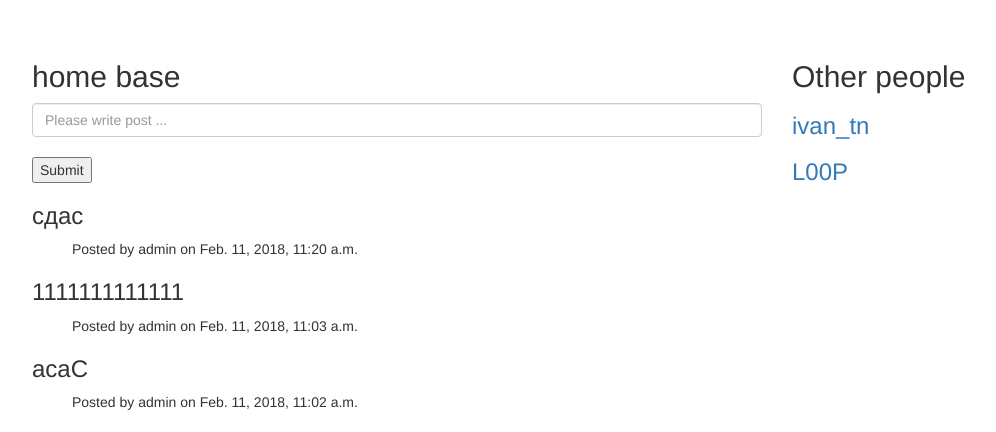
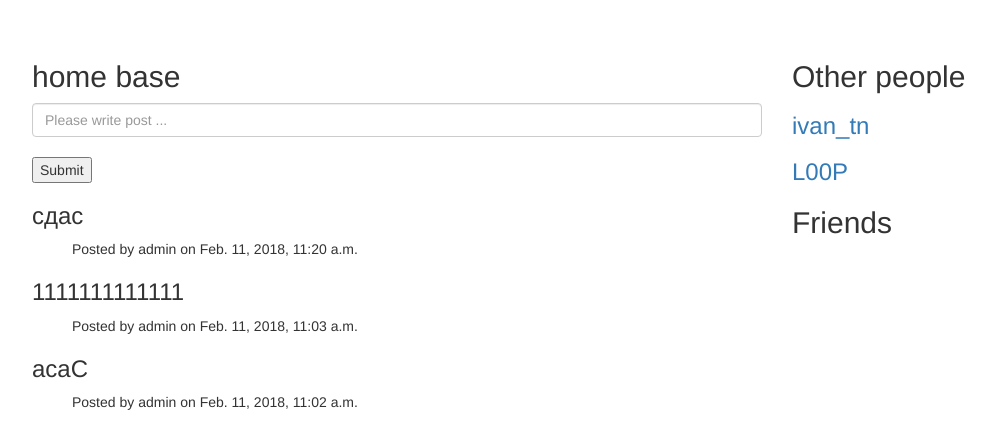
Before and after one commit to ivanneychev/django_papcho, a Django app: page /home/ in a window 1280 px wide. Shown: the part 72-504 px from the top of the page, without its empty margins (53-1049 px from the left). Run offline with Django 3.2, Linux system fonts and the light colour scheme; a user stored in the database is signed in; data comes from the database, SQL or seed files in the repository; both versions use the stored data as it was after the commit; some libraries are stand-ins or nearby versions.

Commit message:
papcho 58

```diff
--- a/home/templates/home/home.html
+++ b/home/templates/home/home.html
@@ -27,6 +27,9 @@
                     {% for user in users %}
                         <a href="{% url 'accounts:view_profile_with_pk' pk=user.pk %}"><h3>{{ user.username }}</h3></a>
                     {% endfor %}
+                <h2>Friends</h2>
+                    {% for friend in friends %}
+                        <a href="{% url 'accounts:view_profile_with_pk' pk=user %}"><h3>{{ friend.username }}</h3></a>
+                    {% endfor %}
             </div>
-        </div>
     {% endblock %}
--- a/home/views.py
+++ b/home/views.py
@@ -13,11 +13,14 @@ class HomeView(TemplateView):
         form = HomeForm()
         posts = Post.objects.all().order_by('-created')
         users = User.objects.exclude(id=request.user.id)
+        friend = Friend.objects.get(current_user=request.user)
+        friends = friend.users.all()
 
         args = {
             'form': form,
             'posts': posts,
-            'users': users
+            'users': users,
+            'friends': friends
         }
         return render(request, self.template_name, args)
 
@@ -36,10 +39,10 @@ class HomeView(TemplateView):
 
 
 def change_friends(request, operation, pk):
-    new_friend = User.objects.get(pk=pk)
+    friend = User.objects.get(pk=pk)
 
     if operation == 'add':
-        Friend.make_friend(request.user, new_friend)
+        Friend.make_friend(request.user, friend)
     elif operation == 'remove':
-        Friend.lose_friend(request.user, new_friend)
+        Friend.lose_friend(request.user, friend)
     return redirect('home:home')
```
Also changed, not shown: db.sqlite3.
